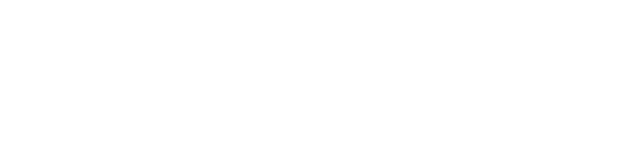
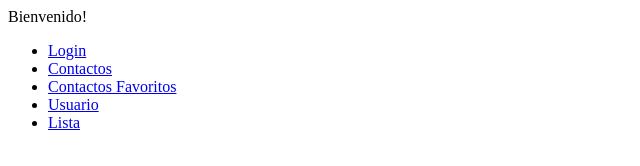
Before and after one commit to osanchez2019490/PracticaS_LaboratorioPS, a plain HTML site: page paginas/usario.html in a window 1280 px wide. Shown: the whole page, without its empty margins (0-640 px from the left). Drawn offline with Linux system fonts and the light colour scheme.

Commit message:
Se agrega estuctura al html

```diff
--- a/paginas/usario.html
+++ b/paginas/usario.html
@@ -1,11 +1,34 @@
 <!DOCTYPE html>
 <html lang="en">
+
 <head>
     <meta charset="UTF-8">
     <meta name="viewport" content="width=device-width, initial-scale=1.0">
     <title>Document</title>
 </head>
+
 <body>
+    <main>
+        <header class="hero">
+            <div class="container">
+                Bienvenido!
+            </div>
+        </header>
+        <nav class="nav" role="navigation">
+            <div class="container">
+                <ul>
+                    <li><a href="../index.html">Login</a></li>
+                    <li><a href="../paginas/contacto.html">Contactos</a></li>
+                    <li><a href="../paginas/contactosFavortios.html">Contactos Favoritos</a></li>
+                    <li><a href="../paginas/usario.html">Usuario</a></li>
+                    <li><a href="#">Lista</a></li>
+                </ul>
+            </div>
+        </nav>
+        <div class="body-all">
 
+        </div>
+    </main>
 </body>
+
 </html>
```
